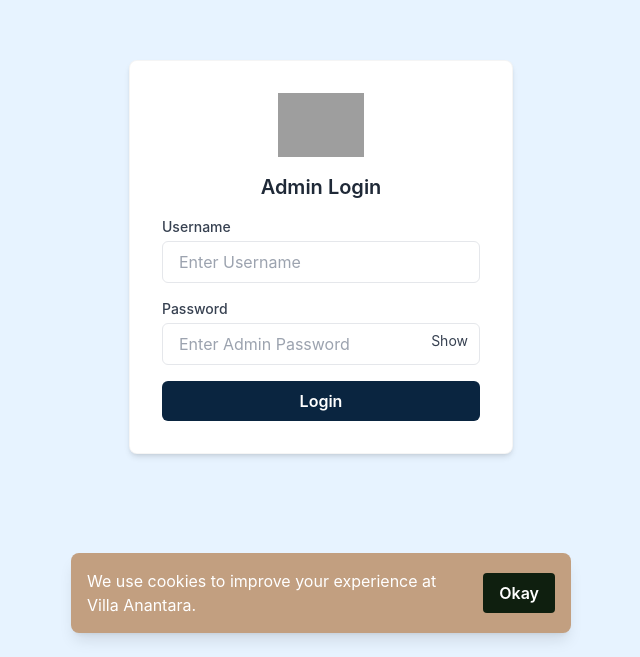
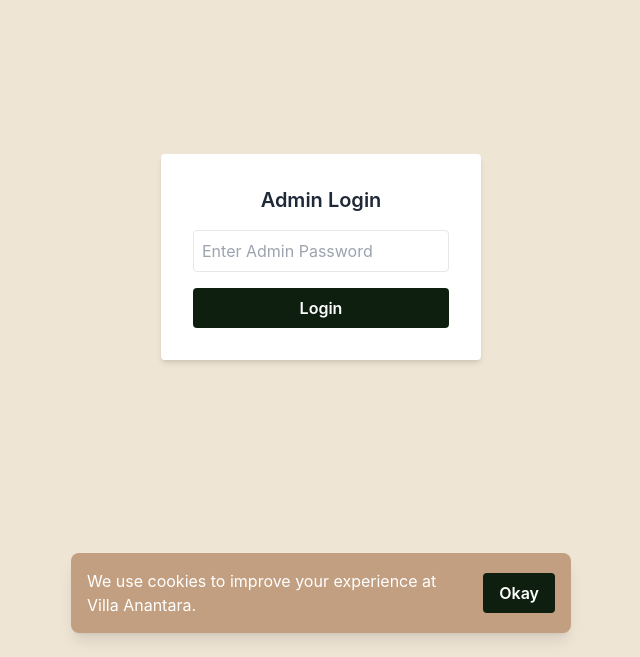
Before and after one commit to intelligencefordm-glitch/villa-anantara-web, a Next.js app: page /admin in a window 1280 px wide. Shown: the part 143-800 px from the top of the page, without its empty margins (319-959 px from the left). Built offline with nearby package versions, Linux system fonts and the light colour scheme; grey boxes are pictures that could not be loaded.

Commit message:
Update page.tsx

```diff
--- a/app/admin/page.tsx
+++ b/app/admin/page.tsx
@@ -3,34 +3,12 @@
 import React, { useState } from "react";
 import { useRouter } from "next/navigation";
 
-/**
- * Updated Villa Anantara admin page:
- * - Envelope colors (light BG + dark primary)
- * - Username field added to login
- * - Show / hide password toggle
- * - Logo support: place file at /public/logo.png
- * - Keeps same dashboard UI when authed
- *
- * Environment variables used:
- * - NEXT_PUBLIC_ADMIN_PASSWORD  (required)
- * - NEXT_PUBLIC_ADMIN_USERNAME  (optional; if set username must match)
- */
-
 export default function AdminDashboard() {
   const router = useRouter();
 
-  // login fields
-  const [username, setUsername] = useState("");
   const [passwordInput, setPasswordInput] = useState("");
-  const [showPassword, setShowPassword] = useState(false);
-
-  // auth state
   const [authed, setAuthed] = useState(false);
   const [error, setError] = useState("");
-
-  // envelope colors (can tweak if you want exact shades)
-  const BG_LIGHT = "#E7F3FF"; // envelope light blue
-  const BTN_DARK = "#0A2540"; // envelope dark blue / navy
 
   // -----------------------------
   // Login check
@@ -38,25 +16,7 @@ export default function AdminDashboard() {
   function handleLogin(e: React.FormEvent) {
     e.preventDefault();
 
-    const adminPassword = process.env.NEXT_PUBLIC_ADMIN_PASSWORD ?? "";
-    const adminUsername = process.env.NEXT_PUBLIC_ADMIN_USERNAME ?? ""; // optional
-
-    // basic validation
-    if (!passwordInput) {
-      setError("Please enter the admin password.");
-      return;
-    }
-
-    // If an admin username env var is provided, require it to match (case-insensitive)
-    if (adminUsername && adminUsername.trim().length > 0) {
-      if (!username || username.trim().toLowerCase() !== adminUsername.trim().toLowerCase()) {
-        setError("Incorrect username");
-        return;
-      }
-    }
-
-    // password check (compare as plain text using env var as before)
-    if (passwordInput === adminPassword) {
+    if (passwordInput === process.env.NEXT_PUBLIC_ADMIN_PASSWORD) {
       setAuthed(true);
       setError("");
     } else {
@@ -69,71 +29,24 @@ export default function AdminDashboard() {
   // -----------------------------
   if (!authed) {
     return (
-      <main
-        className="min-h-screen flex items-center justify-center"
-        style={{ background: BG_LIGHT }}
-      >
-        <div
-          className="bg-white p-8 rounded-lg shadow-md w-full max-w-sm"
-          style={{ border: "1px solid rgba(0,0,0,0.04)" }}
-        >
-          {/* Logo */}
-          <div className="flex justify-center mb-4">
-            <img
-              src="/logo.png"
-              alt="Logo"
-              className="h-16 w-auto object-contain"
-              onError={(e) => {
-                // If logo missing, ignore silently
-                (e.target as HTMLImageElement).style.display = "none";
-              }}
-            />
-          </div>
-
+      <main className="min-h-screen flex items-center justify-center bg-[#EFE5D5]">
+        <div className="bg-white p-8 rounded shadow-md w-80">
           <h2 className="text-xl font-semibold mb-4 text-center">Admin Login</h2>
 
           <form onSubmit={handleLogin} className="space-y-4">
-            {/* Username (optional in logic) */}
-            <div>
-              <label className="block text-sm font-medium text-gray-700 mb-1">Username</label>
             <input
-                type="text"
-                placeholder="Enter Username"
-                value={username}
-                onChange={(e) => setUsername(e.target.value)}
-                className="w-full px-4 py-2 border rounded-md focus:outline-none focus:ring-2 focus:ring-blue-200"
-              />
-            </div>
-
-            {/* Password with show/hide */}
-            <div>
-              <label className="block text-sm font-medium text-gray-700 mb-1">Password</label>
-
-              <div className="relative">
-                <input
-                  type={showPassword ? "text" : "password"}
+              type="password"
               placeholder="Enter Admin Password"
               value={passwordInput}
               onChange={(e) => setPasswordInput(e.target.value)}
-                  className="w-full px-4 py-2 border rounded-md focus:outline-none focus:ring-2 focus:ring-blue-200"
+              className="w-full border p-2 rounded"
             />
-
-                <button
-                  type="button"
-                  onClick={() => setShowPassword((s) => !s)}
-                  className="absolute right-3 top-2 text-sm text-gray-700"
-                >
-                  {showPassword ? "Hide" : "Show"}
-                </button>
-              </div>
-            </div>
 
             {error && <p className="text-red-600 text-sm">{error}</p>}
 
             <button
               type="submit"
-              className="w-full py-2 rounded-md font-semibold text-white"
-              style={{ background: BTN_DARK }}
+              className="w-full bg-[#0F1F0F] text-white py-2 rounded font-semibold"
             >
               Login
             </button>
@@ -144,43 +57,21 @@ export default function AdminDashboard() {
   }
 
   // -----------------------------
-  // DASHBOARD UI (after auth)
+  // DASHBOARD UI
   // -----------------------------
   return (
-    <main className="min-h-screen" style={{ background: BG_LIGHT }}>
-      {/* Header with logo and title */}
+    <main className="min-h-screen bg-[#EFE5D5] p-8">
       <header
-        className="flex items-center justify-between p-4 md:p-6"
-        style={{ backgroundColor: BTN_DARK, color: "white" }}
+        className="p-4 rounded mb-8"
+        style={{ backgroundColor: "#C29F80", color: "white" }}
       >
-        <div className="flex items-center gap-4">
-          <img
-            src="/logo.png"
-            alt="Logo"
-            className="h-10 w-auto object-contain"
-            onError={(e) => {
-              (e.target as HTMLImageElement).style.display = "none";
-            }}
-          />
-          <div>
-            <h1 className="text-2xl font-bold">Admin Dashboard</h1>
-            <p className="text-sm opacity-90">Manage Villa Anantara</p>
-          </div>
-        </div>
-
-        <div className="flex items-center gap-3">
-          <button
-            onClick={() => setAuthed(false)}
-            className="py-2 px-3 rounded bg-white text-[#0A2540] font-semibold hover:opacity-90"
-          >
-            Logout
-          </button>
-        </div>
+        <h1 className="text-3xl font-bold">Admin Dashboard</h1>
+        <p className="opacity-90">Manage Villa Anantara</p>
       </header>
 
-      <div className="p-8">
       {/* GRID BUTTONS */}
       <div className="grid grid-cols-1 md:grid-cols-2 lg:grid-cols-3 gap-6">
+
         {/* Inquiries */}
         <button
           onClick={() => router.push("/admin/inquiries")}
@@ -226,7 +117,7 @@ export default function AdminDashboard() {
           <p className="text-gray-600">Website / admin custom settings.</p>
         </button>
 
-          {/* Logout / Danger */}
+        {/* Logout */}
         <button
           onClick={() => setAuthed(false)}
           className="bg-red-600 text-white p-6 rounded shadow hover:shadow-lg transition text-left"
@@ -235,7 +126,6 @@ export default function AdminDashboard() {
           <p>End admin session.</p>
         </button>
       </div>
-      </div>
     </main>
   );
 }
```
Lines whose indentation alone changed are shown as unchanged.
